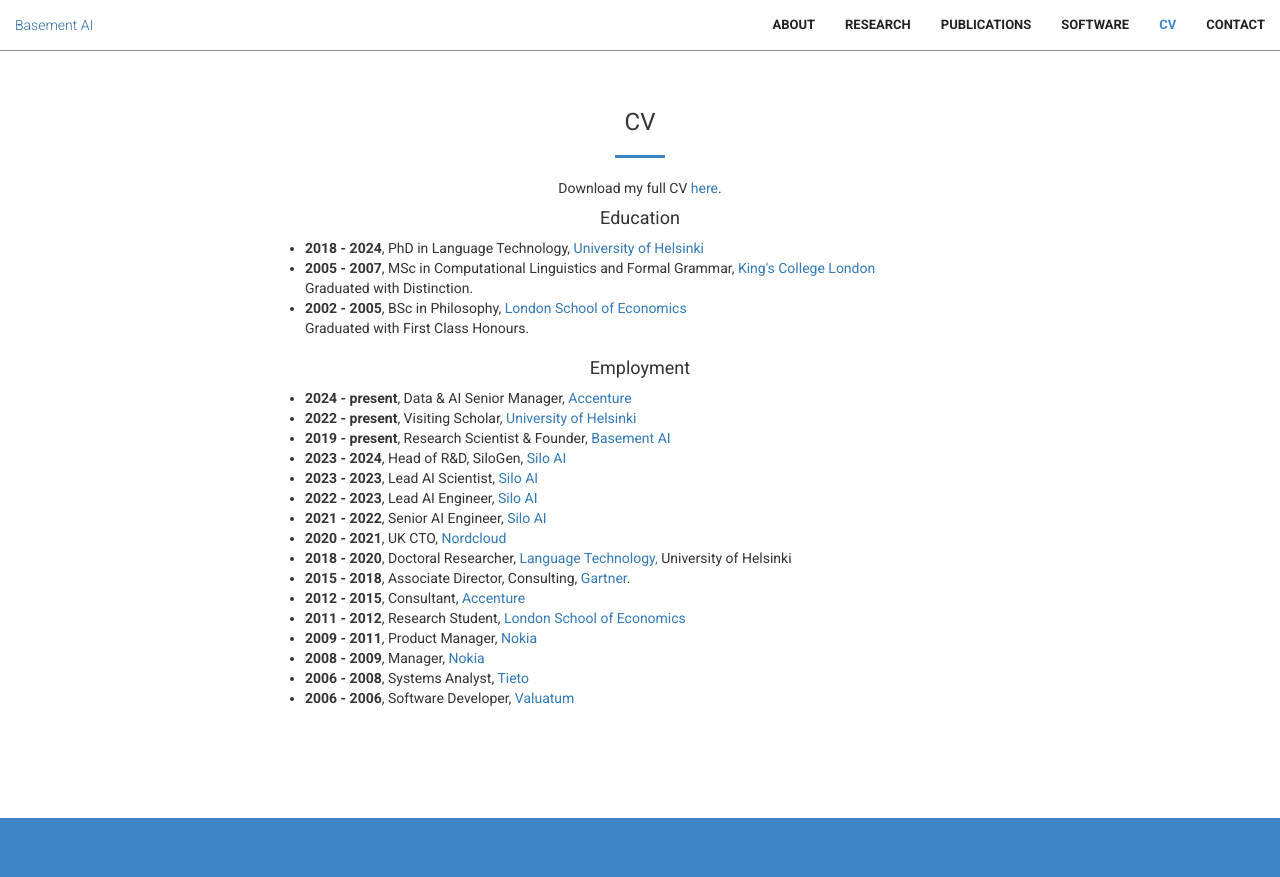
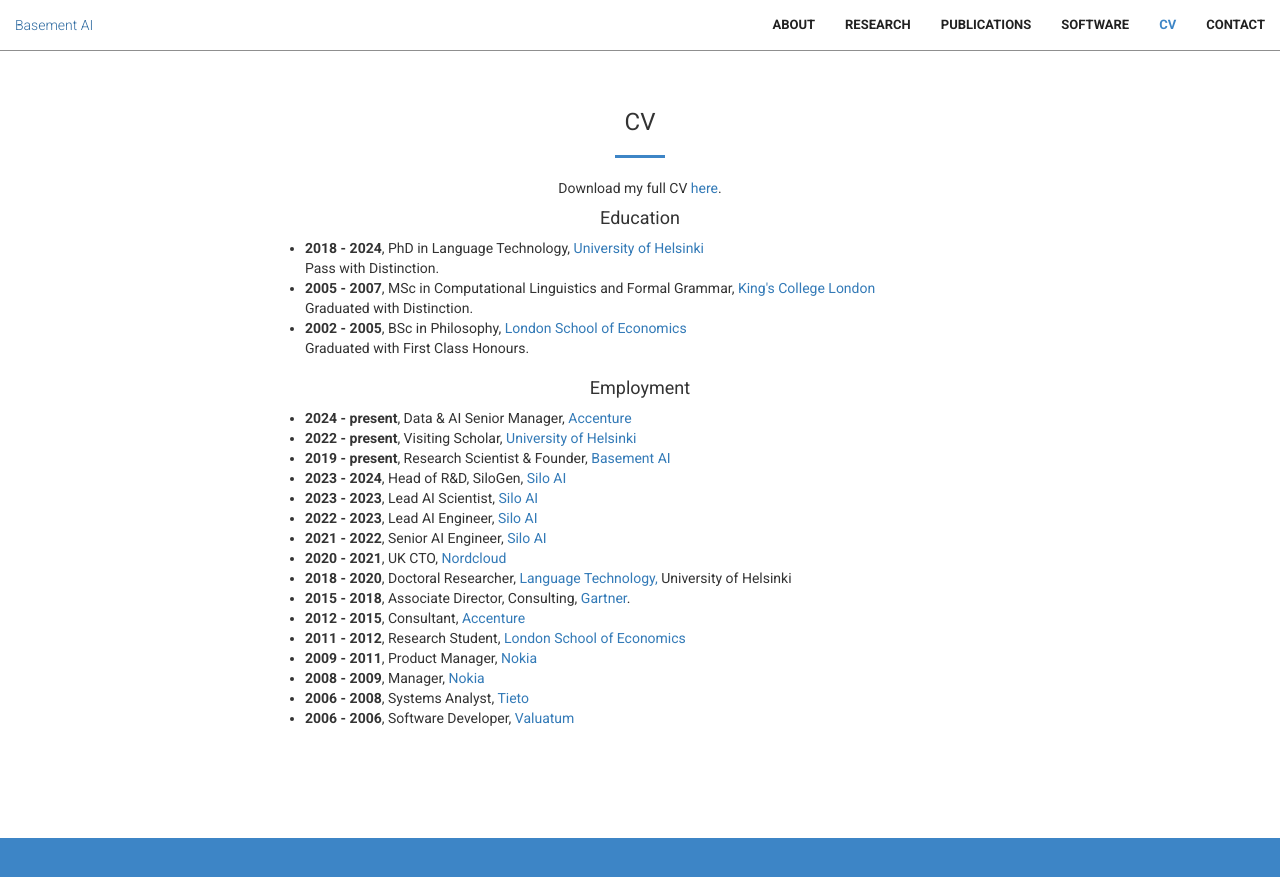
Before and after one commit to Basement-AI/aarne, a Jekyll site: the page built from index.html, in a window 1280 px wide and 900 px high, scrolled down 4707 px. Shown: the top 877 px of the window. Built offline with Jekyll 4.4.1, drawn with Linux system fonts in a browser that asks for light colours.

Commit message:
updates to cv

```diff
--- a/_includes/cv.html
+++ b/_includes/cv.html
@@ -9,7 +9,7 @@
           </div>
               <div class="col-lg-8 col-lg-offset-2 text-left">
               <ul>
-                <li><strong>2018 - 2024</strong>, PhD in Language Technology, <a title="University of Helsinki" href="http://www.helsinki.fi/university">University of Helsinki</a></li>
+                <li><strong>2018 - 2024</strong>, PhD in Language Technology, <a title="University of Helsinki" href="http://www.helsinki.fi/university">University of Helsinki</a><br />Pass with Distinction.</li>
                 <li><strong>2005 - 2007</strong>, MSc in Computational Linguistics and Formal Grammar, <a title="KCL" href="http://www.kcl.ac.uk/">King's College London</a><br />Graduated with Distinction.</li>
                 <li><strong>2002 - 2005</strong>, BSc in Philosophy, <a title="LSE" href="http://www2.lse.ac.uk/home.aspx">London School of Economics</a><br />Graduated with First Class Honours.</li>
               </ul>
```
